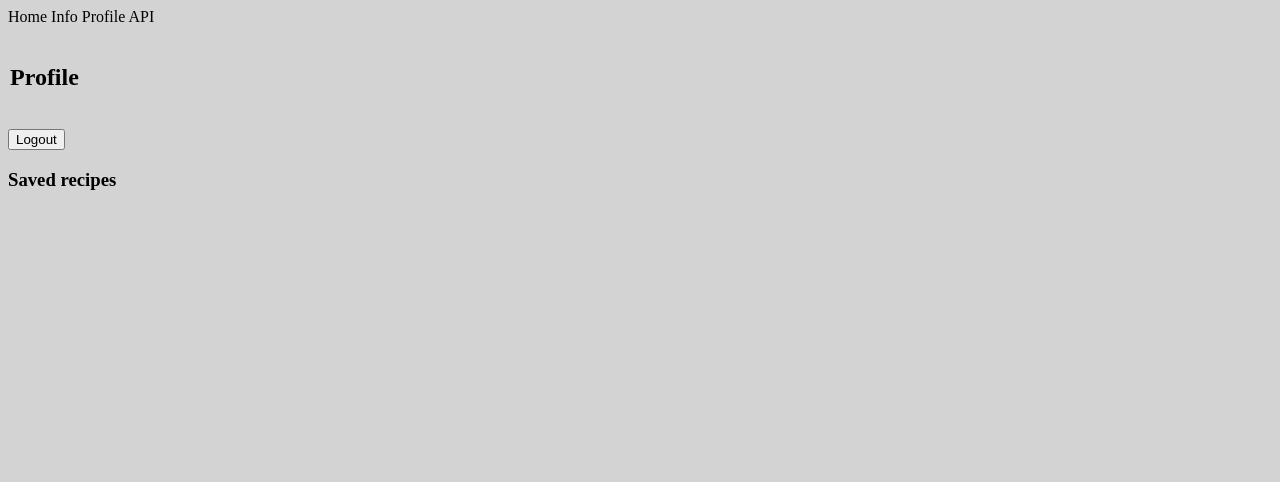
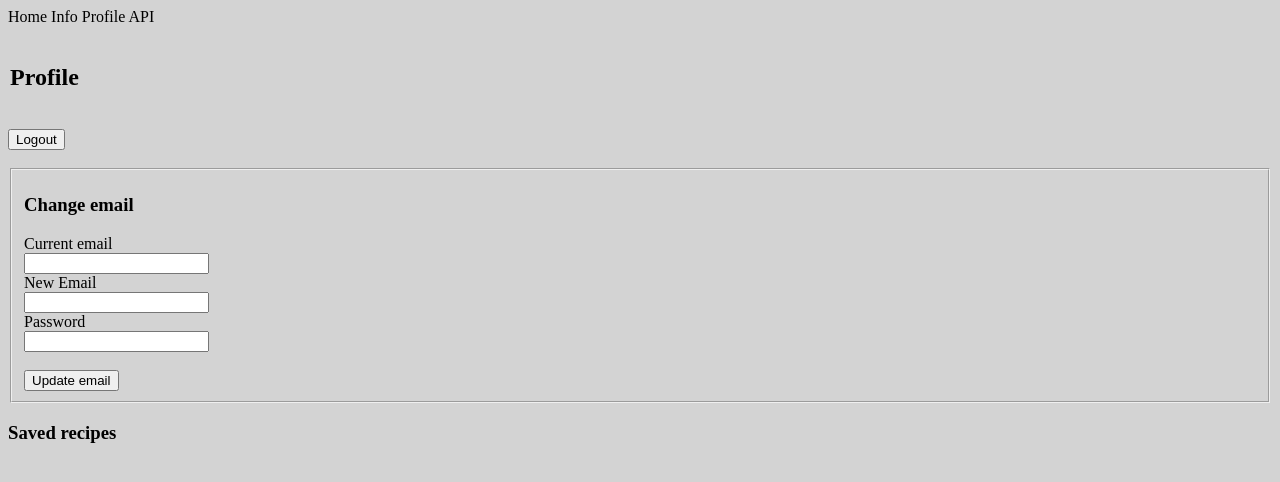
Before and after one commit to alexDavis28/NeaProject, a Flask app: template app/templates/profile.html in a window 1280 px wide. Shown: the top 482 px of the page. Run offline with Flask 2, Linux system fonts and the light colour scheme; the template is opened without the code that fills it: values that come from a table or form of the project are taken from there, others are empty.

Commit message:
allow users to change email

```diff
--- a/app/forms.py
+++ b/app/forms.py
@@ -32,3 +32,10 @@ class LoginForm(FlaskForm):
 class SaveRecipeForm(FlaskForm):
     # Provides a csrf token to the save recipe button
     pass
+
+
+class ChangeEmailForm(FlaskForm):
+    current_email = EmailField("Current email", validators=[DataRequired()])
+    new_email = EmailField("New Email", validators=[DataRequired()])
+    password = PasswordField("Password", validators=[DataRequired()])
+    submit = SubmitField("Update email")
--- a/app/models.py
+++ b/app/models.py
@@ -74,9 +74,8 @@ class User:
         self.password_hash = password_hash
         self.user_id = user_id
 
-    def calculate_password_hash(self, password: str = None) -> str:
-        if not password:
-            password = self.plaintext_password
+    @staticmethod
+    def calculate_password_hash(password: str = None) -> str:
         total = 0
         for i, character in enumerate(password):
             total += ord(character) ** (i + 1)
--- a/app/routes.py
+++ b/app/routes.py
@@ -1,8 +1,9 @@
 from app import app, recommender
-from app.forms import RecommenderForm, CreateProfileForm, LoginForm, SaveRecipeForm
+from app.forms import RecommenderForm, CreateProfileForm, LoginForm, SaveRecipeForm, ChangeEmailForm
 from flask import render_template, session, redirect, url_for, request, flash
 from app.models import Query, User
-from app.database import add_profile_to_database, find_user_by_email, user_save_recipe, find_user_saved_recipes
+from app.database import add_profile_to_database, find_user_by_email, user_save_recipe, find_user_saved_recipes,\
+    change_user_email
 
 
 @app.route('/', methods=["GET", "POST"])
@@ -62,7 +63,7 @@ def register():
         # Create profile
         else:
             user = User(form.first_name.data, form.last_name.data, form.email.data, form.password.data)
-            user.password_hash = user.calculate_password_hash()
+            user.password_hash = user.calculate_password_hash(user.plaintext_password)
             profile_added_successfully = add_profile_to_database(user)
             if not profile_added_successfully:
                 flash("Email already in use", "form")
@@ -84,7 +85,7 @@ def login():
         else:
             login_user = User(first_name=stored_user.first_name, last_name=stored_user.last_name, email=email,
                               plaintext_password=password)
-            login_user.password_hash = login_user.calculate_password_hash()
+            login_user.password_hash = login_user.calculate_password_hash(login_user.plaintext_password)
             if login_user.password_hash == stored_user.password_hash:
                 session["active_user_email"] = email
                 return redirect("/profile")
@@ -101,13 +102,30 @@ def logout():
     return redirect("/")
 
 
-@app.route("/profile")
+@app.route("/profile", methods=["GET", "POST"])
 def profile():
+    change_email_form = ChangeEmailForm()
+    if change_email_form.validate_on_submit():
+        user = find_user_by_email(session["active_user_email"])
+        form_password_hash = User.calculate_password_hash(change_email_form.password.data)
+        if not user:
+            # invalid email
+            flash("Invalid email", "form")
+        else:
+            if form_password_hash == user.password_hash:
+                has_changed_email = change_user_email(user, new_email=change_email_form.new_email.data)
+                if has_changed_email:
+                    return redirect("/logout")
+                elif not has_changed_email:
+                    flash("Email already in use", "form")
+            else:
+                flash("Incorrect password", "form")
+
     if "active_user_email" in session:
         # find currently logged in account
         user = find_user_by_email(session["active_user_email"])
         saved_recipes = find_user_saved_recipes(user)
-        return render_template("profile.html", user=user, recipes=saved_recipes)
+        return render_template("profile.html", user=user, recipes=saved_recipes, change_email_form=change_email_form)
     else:
         return redirect("login")
 
--- a/app/templates/profile.html
+++ b/app/templates/profile.html
@@ -10,6 +10,51 @@
             Logout
         </button>
     </a>
+</div>
+<br>
+<div id="profile-options">
+    <div id="change-email-form-container" class="form">
+        <form method="POST" id="change-email-form">
+            <fieldset>
+                <h3>Change email</h3>
+                {{ change_email_form.hidden_tag() }}
+                <div id="current-email-field" class="form-field email-field">
+                    {{change_email_form.current_email.label}}
+                    <br>
+                    {{change_email_form.current_email()}}
+                </div>
+                <div id="new-email-field" class="form-field email-field">
+                    {{change_email_form.new_email.label}}
+                    <br>
+                    {{change_email_form.new_email()}}
+                </div>
+                <div id="change-email-password-field" class="form-field password-field">
+                    {{change_email_form.password.label}}
+                    <br>
+                    {{change_email_form.password()}}
+                </div>
+                <br>
+                <div id="change-email-submit-button" class="form-field form-button">
+                    {{change_email_form.submit()}}
+                </div>
+            </fieldset>
+        </form>
+        {% with alerts = get_flashed_messages(with_categories=true) %}
+        {% if alerts %}
+            <div id="alerts">
+                <ul>
+                    {% for type, content in alerts %}
+                        {% if type=="form" or type=="info"%}
+                            <li>
+                                {{ content }}
+                            </li>
+                        {% endif %}
+                    {% endfor %}
+                </ul>
+            </div>
+        {% endif %}
+    {% endwith %}
+    </div>
 </div>
 <div id="saved-recipes">
     <h3>Saved recipes</h3>
```
Also changed, not shown: app/database.py (+10 -0 lines).
